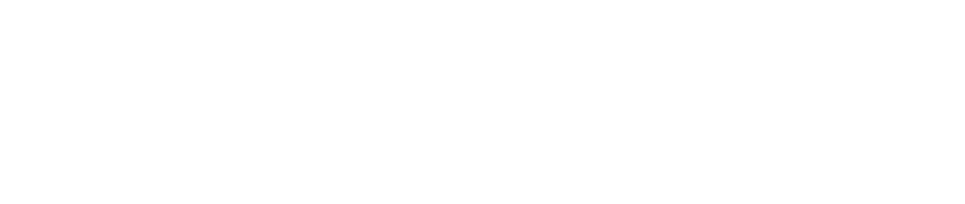
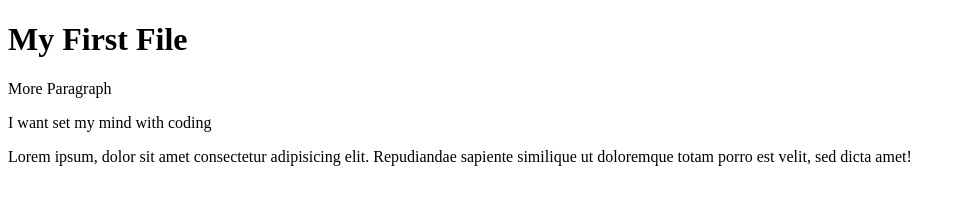
Before and after one commit to sarwar1821201/my-first-repo, a plain HTML site: page index.html in a window 1280 px wide. Shown: the whole page, without its empty margins (0-965 px from the left). Drawn offline with Linux system fonts and the light colour scheme.

Commit message:
first file

```diff
--- a/index.html
+++ b/index.html
@@ -7,6 +7,9 @@
     <title>My First Git Repo</title>
 </head>
 <body>
-
+     <h1>My First File</h1>
+     <p>More Paragraph</p>
+     <p>I want set my mind with coding</p>
+     <p>Lorem ipsum, dolor sit amet consectetur adipisicing elit. Repudiandae sapiente similique ut doloremque totam porro est velit, sed dicta amet!</p>
 </body>
 </html>
```
